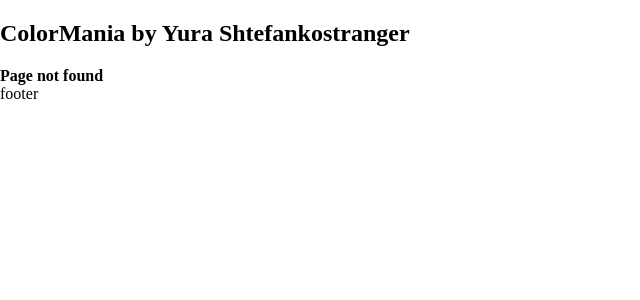
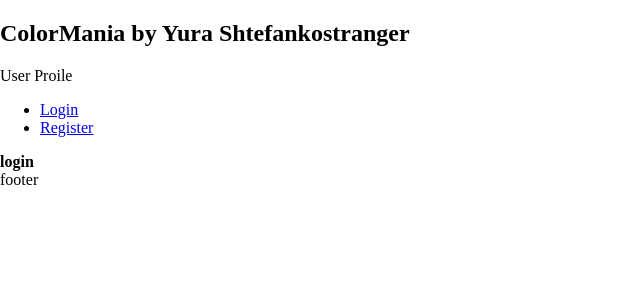
Before and after one commit to Viper-JSX/Colormania-React, a React (Create React App) app: page /user/authorization/login in a window 1280 px wide. Before the commit this address had no page. Shown: the top 300 px of the page, without its empty margins (0-640 px from the left). Built offline with nearby package versions, Linux system fonts and the light colour scheme.

Commit message:
Added AuthorizationForm layout

```diff
--- a/src/components/Authorization_form/Authorization_form.tsx
+++ b/src/components/Authorization_form/Authorization_form.tsx
@@ -1,9 +1,11 @@
+import { Outlet } from "react-router";
 import AuthorizationNavigation from "./Authorization_navigation";
 
 function AuthorizationForm():JSX.Element{
     return(
         <div className="authorizationForm">
             <AuthorizationNavigation />
+            <Outlet />
         </div>
     );
 }
--- a/src/components/Authorization_form/Login.tsx
+++ b/src/components/Authorization_form/Login.tsx
@@ -1,7 +1,7 @@
 function Login():JSX.Element{
     return(
         <div className="login">
-            login
+            <b>login</b>
         </div>
     );
 }
--- a/src/components/Authorization_form/Register.tsx
+++ b/src/components/Authorization_form/Register.tsx
@@ -1,7 +1,7 @@
 function Register():JSX.Element{
     return(
         <div className="login">
-            register
+            <b>register</b>
         </div>
     );
 }
--- a/src/components/Layout/Layout.tsx
+++ b/src/components/Layout/Layout.tsx
@@ -13,6 +13,9 @@ import UserProfile from "../User/User_profile";
 import ColorEditor from "../Color_editor/Color_editor";
 import TableEditor from "../Table_editor/Table_editor";
 import Message from "../Message/Message";
+import AuthorizationForm from "../Authorization_form/Authorization_form";
+import Login from "../Authorization_form/Login";
+import Register from "../Authorization_form/Register";
 
 function Layout({ appTitle, tablesToRender, handleTablesSortCriteriaChange, handleTableCreate, handleTablesSearch, handleTableEdit, handleAddColorToTable, handleColorEdit, handleColorDelete } : LayoutProps):JSX.Element{
     return(
@@ -37,7 +40,12 @@ function Layout({ appTitle, tablesToRender, handleTablesSortCriteriaChange, hand
                     <Route path="/create-table" element={<TableEditor mode="edit" handleTableCreate={handleTableCreate} />} />
                     <Route path="/tables/:tablename/add-color" element={<ColorEditor mode="create" handleAddColorToTable={handleAddColorToTable} handleColorEdit={handleColorEdit} />} />
                     <Route path="/tables/:tablename/:colorname/edit" element={<ColorEditor handleAddColorToTable={handleAddColorToTable} handleColorEdit={handleColorEdit}  mode="edit" />} />
-                    <Route path="/user" element={<UserProfile />} />
+                    <Route path="/user" element={<UserProfile />}>
+                        <Route path="authorization" element={<AuthorizationForm />}>
+                            <Route path="login" element={<Login />} />
+                            <Route path="register" element={<Register />} />
+                        </Route>
+                    </Route>
                     <Route path="*" element={<b>Page not found</b>} />
                 </Routes>
             <Message />
--- a/src/components/User/User_profile.tsx
+++ b/src/components/User/User_profile.tsx
@@ -1,7 +1,10 @@
+import { Outlet } from "react-router";
+
 function UserProfile():JSX.Element{
     return(
         <div className="userProfile">
             User Proile
+            <Outlet />
         </div>
     );
 }
```
